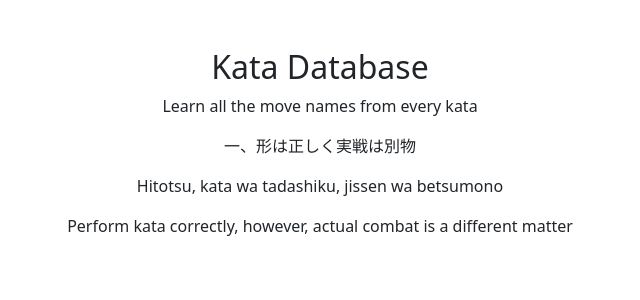
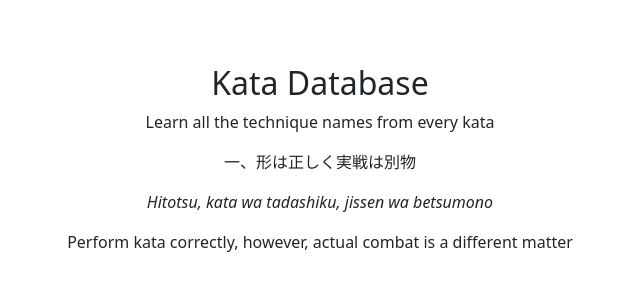
Before and after one commit to cmsato09/KarateDB-Django, a Django app: page / in a window 1280 px wide. Shown: the part 56-356 px from the top of the page, without its empty margins (320-960 px from the left). Run offline with Django 4.2, Linux system fonts and the light colour scheme; some libraries are stand-ins or nearby versions.

Commit message:
reformmated html pages with 2 spaces as tab

```diff
--- a/templates/home.html
+++ b/templates/home.html
@@ -3,11 +3,13 @@
 {% block title %}Karate Kata Database{% endblock %}
 
 {% block content %}
-	<div class="container-lg text-center pt-5">
+	<div class="container pt-3">
+		<div class="text-center pt-5">
 			<h2>Kata Database</h1>
-			<p>Learn all the move names from every kata</p>
+			<p>Learn all the technique names from every kata</p>
 			<p>一、形は正しく実戦は別物</p>
-			<p>Hitotsu, kata wa tadashiku, jissen wa betsumono</p>
+			<p><i>Hitotsu, kata wa tadashiku, jissen wa betsumono</i></p>
 			<p>Perform kata correctly, however, actual combat is a different matter</p>
-	</div>
+		</div>
+</div>
 {% endblock %}
--- a/templates/kata-table.html
+++ b/templates/kata-table.html
@@ -5,6 +5,7 @@
 {% block title %}Kata Table{% endblock %}
 
 {% block content %}
+
   {% if filter %}
   <form action="" method="get" class="form form-inline">
     {% bootstrap_form filter.form layout='inline' %}
```
Also changed, not shown: templates/upload-kata.html (indentation only), 1 other file. Lines whose indentation alone changed are shown as unchanged.
